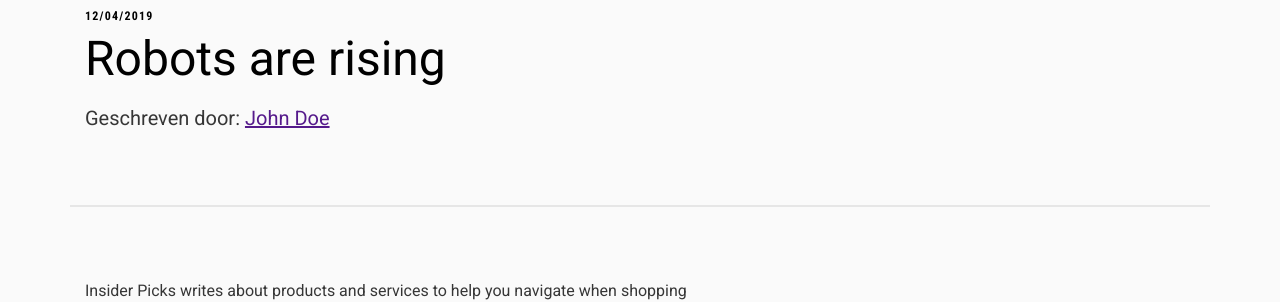
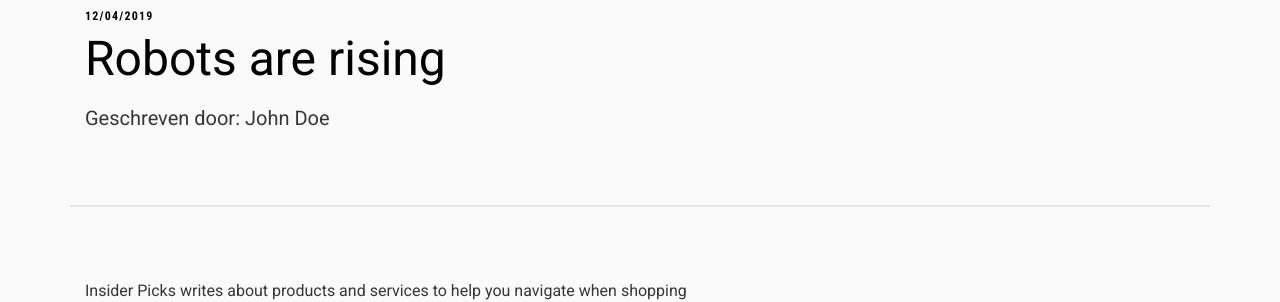
Before and after one commit to jessevdp/nnaoc.website, a Jekyll site: the page built from _news/robots-are-rising.md, in a window 1280 px wide and 900 px high, scrolled down 691 px. Shown: the part 154-456 px from the top of the window. Built offline with Jekyll 4.4.1, drawn with Linux system fonts in a browser that asks for light colours.

Commit message:
:bug: Fix NULL author link showing on news details page

```diff
--- a/_layouts/news.html
+++ b/_layouts/news.html
@@ -15,7 +15,7 @@
             <h5 class="mb-0 mt-5">{{ page.date | date: "%d/%m/%Y" }}</h5>
             <h1 class="mt-0">{{ page.title }}</h1>
 
-            {% if page.author_link != '' %}
+            {% if page.author_link %}
             <p class="text-large">Geschreven door: <a href="{{ page.author_link }}" target="_blank" rel="noopener noreferrer">{{ page.author }}</a></p>
             {% else %}
             <p class="text-large">Geschreven door: {{ page.author }}</p>
```
